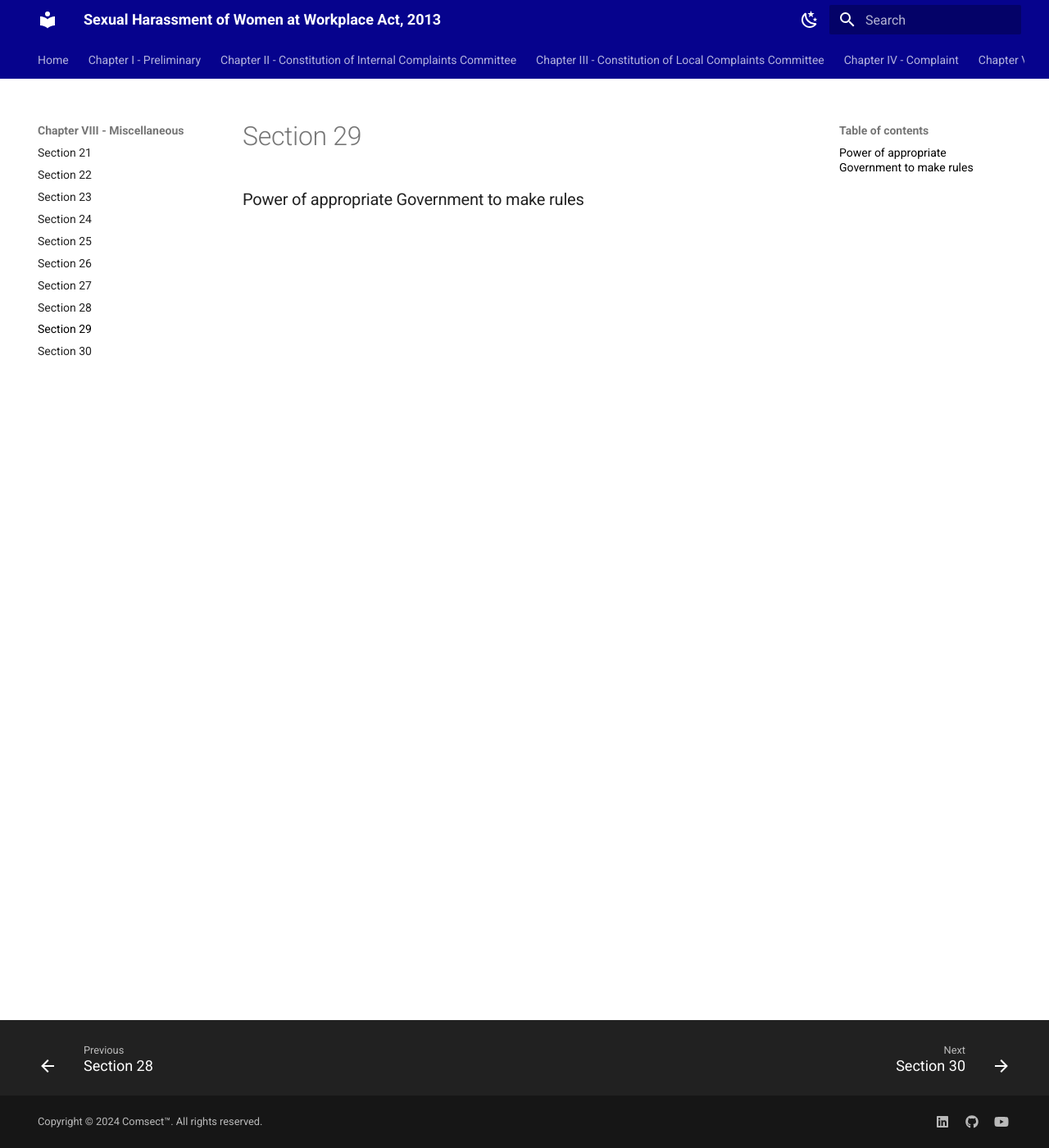
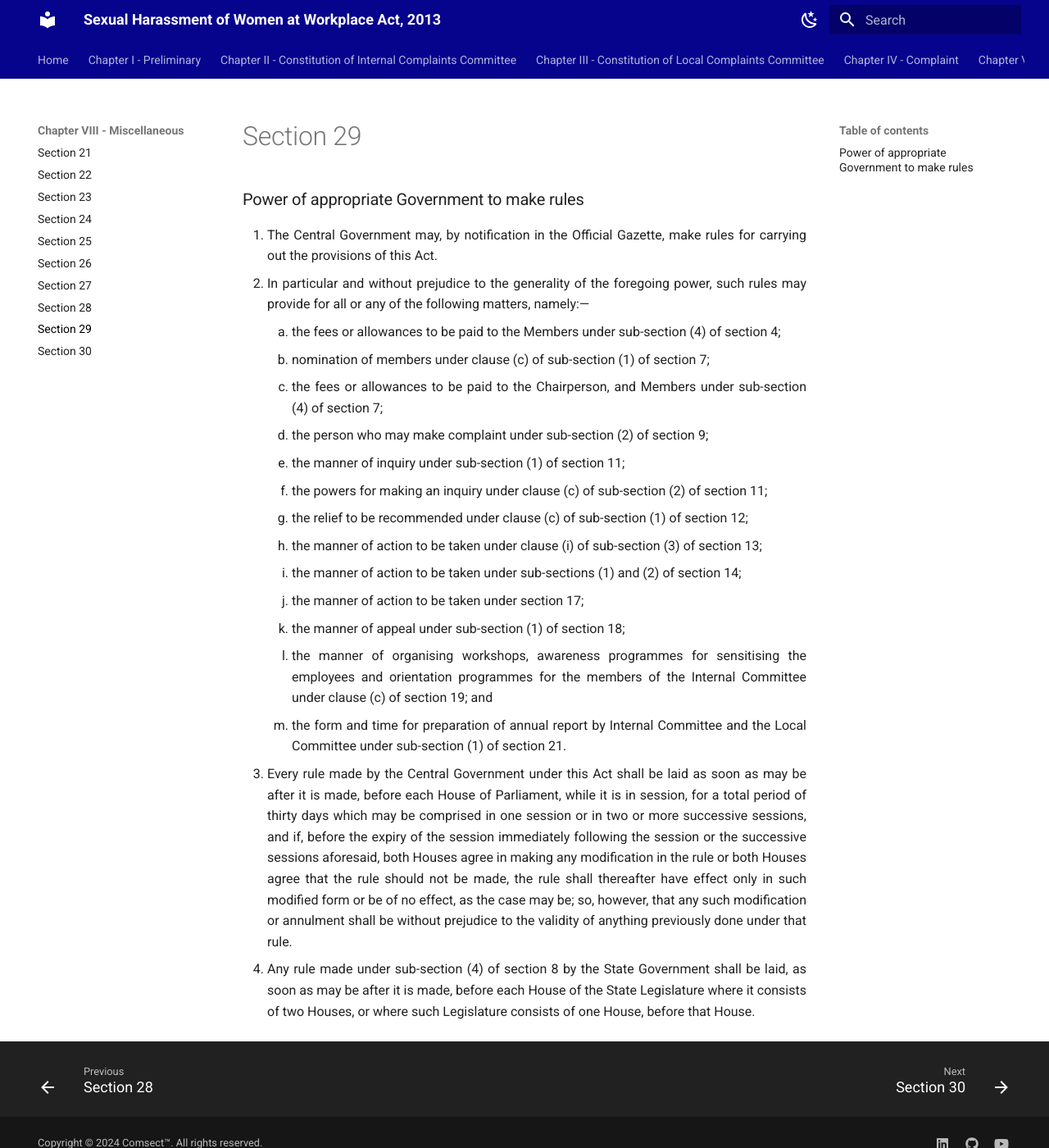
Before and after one commit to comsect/posh-act, an MkDocs documentation site: the page built from docs/en/29.md, in a window 1280 px wide and 1400 px high. Shown: the whole window at 82% size. Built offline with MkDocs 1.6.1 and Material for MkDocs 9.7.7, drawn with Linux system fonts in a browser that asks for light colours.

Commit message:
add section twenty-nine

```diff
--- a/docs/en/29.md
+++ b/docs/en/29.md
@@ -3,3 +3,21 @@ description: Power of appropriate Government to make rules
 ---
 
 ### Power of appropriate Government to make rules
+
+1. <div style="text-align: justify"> The Central Government may, by notification in the Official Gazette, make rules for carrying out the provisions of this Act.
+2. <div style="text-align: justify"> In particular and without prejudice to the generality of the foregoing power, such rules may provide for all or any of the following matters, namely:—
+    1. the fees or allowances to be paid to the Members under sub-section (4) of section 4;
+    2. nomination of members under clause (c) of sub-section (1) of section 7;
+    3. the fees or allowances to be paid to the Chairperson, and Members under sub-section (4) of section 7;
+    4. the person who may make complaint under sub-section (2) of section 9;
+    5. the manner of inquiry under sub-section (1) of section 11;
+    6. the powers for making an inquiry under clause (c) of sub-section (2) of section 11;
+    7. the relief to be recommended under clause (c) of sub-section (1) of section 12;
+    8. the manner of action to be taken under clause (i) of sub-section (3) of section 13;
+    9. the manner of action to be taken under sub-sections (1) and (2) of section 14;
+    10. the manner of action to be taken under section 17;
+    11. the manner of appeal under sub-section (1) of section 18;
+    12. the manner of organising workshops, awareness programmes for sensitising the employees and orientation programmes for the members of the Internal Committee under clause (c) of section 19; and
+    13. the form and time for preparation of annual report by Internal Committee and the Local Committee under sub-section (1) of section 21.
+3. <div style="text-align: justify"> Every rule made by the Central Government under this Act shall be laid as soon as may be after it is made, before each House of Parliament, while it is in session, for a total period of thirty days which may be comprised in one session or in two or more successive sessions, and if, before the expiry of the session immediately following the session or the successive sessions aforesaid, both Houses agree in making any modification in the rule or both Houses agree that the rule should not be made, the rule shall thereafter have effect only in such modified form or be of no effect, as the case may be; so, however, that any such modification or annulment shall be without prejudice to the validity of anything previously done under that rule.
+4. <div style="text-align: justify"> Any rule made under sub-section (4) of section 8 by the State Government shall be laid, as soon as may be after it is made, before each House of the State Legislature where it consists of two Houses, or where such Legislature consists of one House, before that House.
```
